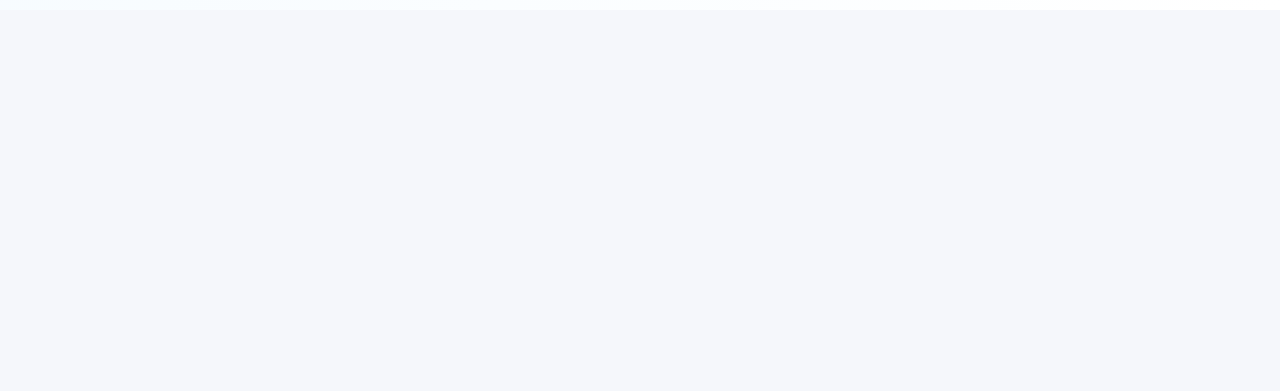
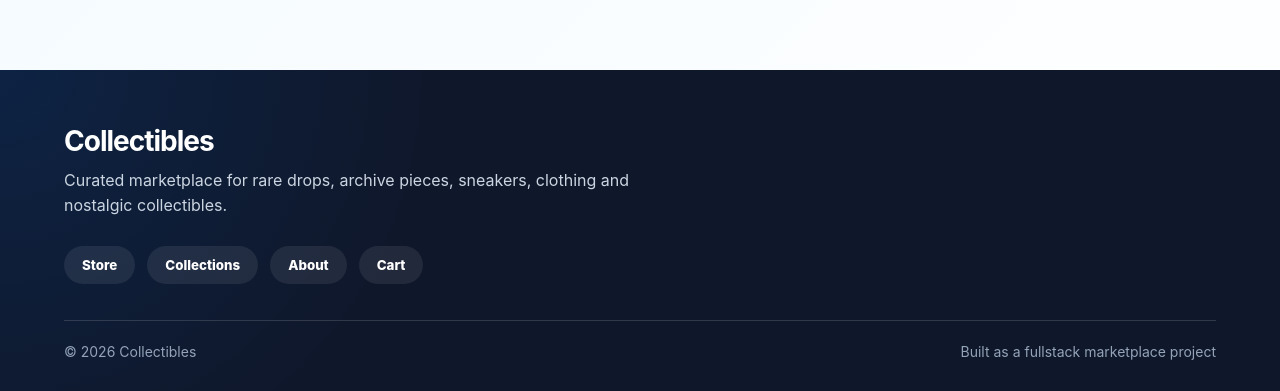
Before and after one commit to Arsenii016/collectibles-frontend, a React app: page / in a window 1280 px wide. Shown: the part 1430-1821 px from the top of the page. Before the commit the page ends 1440 px from the top, so only its background shows below. Built offline with nearby package versions, Linux system fonts and the light colour scheme; no server answers; the HTML template or start-up script is replaced by a standard one.

Commit message:
add footer fallback images and order success modal

```diff
--- a/src/App.css
+++ b/src/App.css
@@ -1591,3 +1591,158 @@ button {
     width: 210px;
   }
 }
+.success-overlay {
+  position: fixed;
+  inset: 0;
+  z-index: 160;
+  display: flex;
+  align-items: center;
+  justify-content: center;
+  padding: 24px;
+  background: rgba(15, 23, 42, 0.22);
+  backdrop-filter: blur(20px);
+}
+
+.success-modal {
+  width: min(460px, 100%);
+  padding: 32px;
+  border-radius: 34px;
+  background: rgba(255, 255, 255, 0.96);
+  border: 1px solid rgba(255, 255, 255, 0.72);
+  box-shadow: 0 34px 90px rgba(15, 23, 42, 0.24);
+  text-align: center;
+}
+
+.success-icon {
+  width: 68px;
+  height: 68px;
+  margin: 0 auto 18px;
+  display: flex;
+  align-items: center;
+  justify-content: center;
+  border-radius: 50%;
+  background: #22c55e;
+  color: white;
+  font-size: 36px;
+  font-weight: 900;
+  box-shadow: 0 18px 38px rgba(34, 197, 94, 0.28);
+}
+
+.success-modal h2 {
+  margin-bottom: 12px;
+  color: #0f172a;
+  font-size: 30px;
+  letter-spacing: -1px;
+}
+
+.success-modal p {
+  color: #475569;
+  line-height: 1.5;
+}
+
+.success-total {
+  margin: 22px 0;
+  padding: 16px;
+  border-radius: 22px;
+  background: #f8fafc;
+  border: 1px solid #e2e8f0;
+  display: flex;
+  justify-content: space-between;
+}
+
+.success-total span {
+  color: #64748b;
+  font-weight: 800;
+}
+
+.success-total strong {
+  color: #0f172a;
+  font-size: 20px;
+}
+
+.success-button {
+  width: 100%;
+  border: none;
+  border-radius: 999px;
+  padding: 15px;
+  background: #007aff;
+  color: white;
+  font-size: 16px;
+  font-weight: 900;
+  cursor: pointer;
+  box-shadow: 0 16px 34px rgba(0, 122, 255, 0.25);
+}
+
+.site-footer {
+  margin-top: 60px;
+  padding: 54px 64px 34px;
+  background:
+    radial-gradient(circle at top left, rgba(0, 122, 255, 0.12), transparent 34%),
+    #0f172a;
+  color: white;
+}
+
+.site-footer h3 {
+  margin-bottom: 10px;
+  font-size: 28px;
+  letter-spacing: -1px;
+}
+
+.site-footer p {
+  max-width: 620px;
+  color: #cbd5e1;
+  line-height: 1.55;
+}
+
+.footer-links {
+  margin-top: 28px;
+  display: flex;
+  flex-wrap: wrap;
+  gap: 12px;
+}
+
+.footer-links button {
+  border: none;
+  border-radius: 999px;
+  padding: 11px 18px;
+  background: rgba(255, 255, 255, 0.08);
+  color: white;
+  font-weight: 800;
+  cursor: pointer;
+  transition: 0.2s ease;
+}
+
+.footer-links button:hover {
+  background: #007aff;
+  transform: translateY(-2px);
+}
+
+.footer-bottom {
+  margin-top: 36px;
+  padding-top: 22px;
+  border-top: 1px solid rgba(255, 255, 255, 0.14);
+  display: flex;
+  justify-content: space-between;
+  gap: 14px;
+  color: #94a3b8;
+  font-size: 14px;
+}
+
+@media (max-width: 760px) {
+  .site-footer {
+    padding: 42px 20px 28px;
+  }
+
+  .footer-bottom {
+    flex-direction: column;
+  }
+
+  .success-modal {
+    padding: 26px;
+    border-radius: 28px;
+  }
+
+  .success-modal h2 {
+    font-size: 25px;
+  }
+}
--- a/src/App.jsx
+++ b/src/App.jsx
@@ -30,6 +30,8 @@ function App() {
   const [authMode, setAuthMode] = useState("login");
   const [activePage, setActivePage] = useState("store");
   const [activeCategory, setActiveCategory] = useState("All items");
+
+  const [successOrder, setSuccessOrder] = useState(null);
 
   const [loginData, setLoginData] = useState({ email: "", password: "" });
 
@@ -213,7 +215,11 @@ function App() {
       .then((res) => res.json())
       .then((data) => {
         if (data.order_id) {
-          alert(`Заказ №${data.order_id} оформлен 🚀`);
+          setSuccessOrder({
+            id: data.order_id,
+            total,
+          });
+
           setCartItems([]);
           setIsCartOpen(false);
           setActivePage("my-orders");
@@ -549,7 +555,61 @@ function App() {
         isFavorite={isFavorite}
       />
 
+      {successOrder && (
+        <div className="success-overlay" onClick={() => setSuccessOrder(null)}>
+          <div
+            className="success-modal"
+            onClick={(event) => event.stopPropagation()}
+          >
+            <div className="success-icon">✓</div>
+            <p className="section-kicker">Order placed</p>
+            <h2>Заказ №{successOrder.id} оформлен</h2>
+            <p>
+              Спасибо за заказ. Его статус можно отслеживать в разделе My
+              Orders.
+            </p>
+
+            <div className="success-total">
+              <span>Total</span>
+              <strong>{successOrder.total} ₽</strong>
+            </div>
+
+            <button
+              className="success-button"
+              onClick={() => {
+                setSuccessOrder(null);
+                openPage("my-orders");
+              }}
+            >
+              View my orders
+            </button>
+          </div>
+        </div>
+      )}
+
       {renderPage()}
+
+      <footer className="site-footer">
+        <div>
+          <h3>Collectibles</h3>
+          <p>
+            Curated marketplace for rare drops, archive pieces, sneakers,
+            clothing and nostalgic collectibles.
+          </p>
+        </div>
+
+        <div className="footer-links">
+          <button onClick={() => openPage("store")}>Store</button>
+          <button onClick={() => openPage("collections")}>Collections</button>
+          <button onClick={() => openPage("about")}>About</button>
+          <button onClick={() => setIsCartOpen(true)}>Cart</button>
+        </div>
+
+        <div className="footer-bottom">
+          <span>© 2026 Collectibles</span>
+          <span>Built as a fullstack marketplace project</span>
+        </div>
+      </footer>
     </div>
   );
 }
--- a/src/components/CartModal.jsx
+++ b/src/components/CartModal.jsx
@@ -1,4 +1,7 @@
 import { useState } from "react";
+
+const FALLBACK_IMAGE =
+  "https://images.unsplash.com/photo-1556905055-8f358a7a47b2?auto=format&fit=crop&w=900&q=80";
 
 function CartModal({
   isOpen,
@@ -78,8 +81,11 @@ function CartModal({
                 <div className="cart-item fixed-cart-item" key={item.id}>
                   <img
                     className="cart-item-image"
-                    src={item.image_url}
+                    src={item.image_url || FALLBACK_IMAGE}
                     alt={item.name}
+                    onError={(event) => {
+                      event.currentTarget.src = FALLBACK_IMAGE;
+                    }}
                   />
 
                   <div className="cart-info">
--- a/src/components/ProductCard.jsx
+++ b/src/components/ProductCard.jsx
@@ -1,3 +1,6 @@
+const FALLBACK_IMAGE =
+  "https://images.unsplash.com/photo-1556905055-8f358a7a47b2?auto=format&fit=crop&w=900&q=80";
+
 function ProductCard({
   product,
   addToCart,
@@ -8,12 +11,11 @@ function ProductCard({
   isAdmin,
   deleteProduct,
 }) {
+  const imageSrc = product.image_url || FALLBACK_IMAGE;
+
   return (
     <div className="card">
-      <div
-        className="card-image-wrap"
-        onClick={() => openProduct(product)}
-      >
+      <div className="card-image-wrap" onClick={() => openProduct(product)}>
         <button
           className={
             isFavorite(product.id)
@@ -29,29 +31,27 @@ function ProductCard({
           ♥
         </button>
 
-        <img src={product.image_url} alt={product.name} />
+        <img
+          src={imageSrc}
+          alt={product.name}
+          onError={(event) => {
+            event.currentTarget.src = FALLBACK_IMAGE;
+          }}
+        />
       </div>
 
       <div className="card-content">
         <div className="card-top">
-          <p className="item-label">
-            {product.category || "New"}
-          </p>
+          <p className="item-label">{product.category || "New"}</p>
         </div>
 
         <h3>{product.name}</h3>
 
-        <p className="description">
-          {product.description}
-        </p>
+        <p className="description">{product.description}</p>
 
-        <p className="price">
-          {product.price} ₽
-        </p>
+        <p className="price">{product.price} ₽</p>
 
-        <p className="seller">
-          Продавец: {product.seller || "Магазин"}
-        </p>
+        <p className="seller">Продавец: {product.seller || "Магазин"}</p>
 
         <div className="card-buttons">
           <button
```
